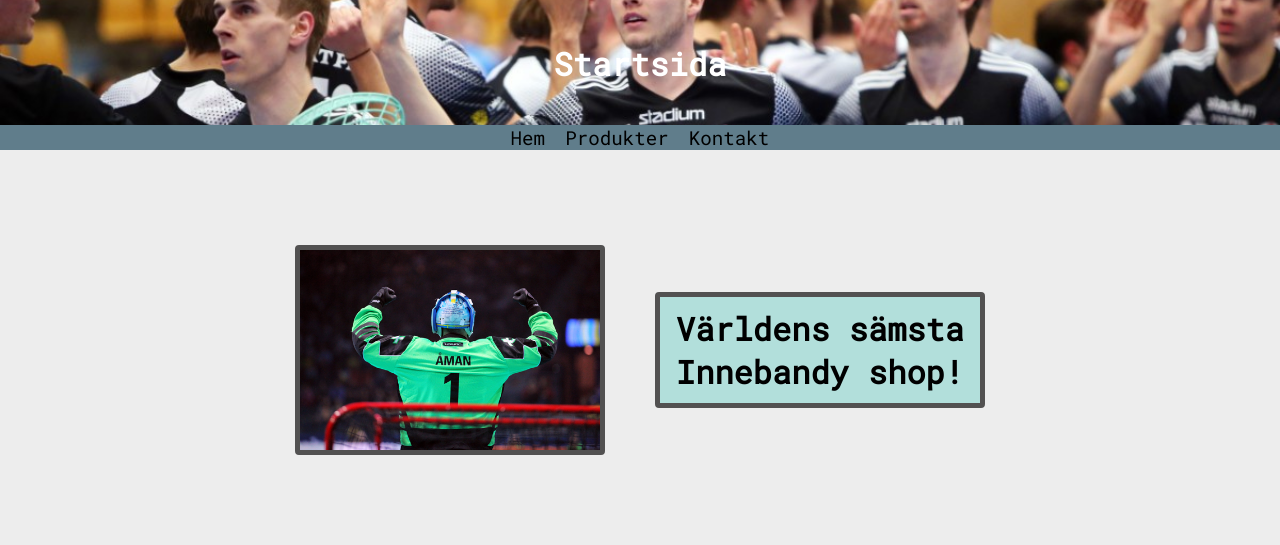
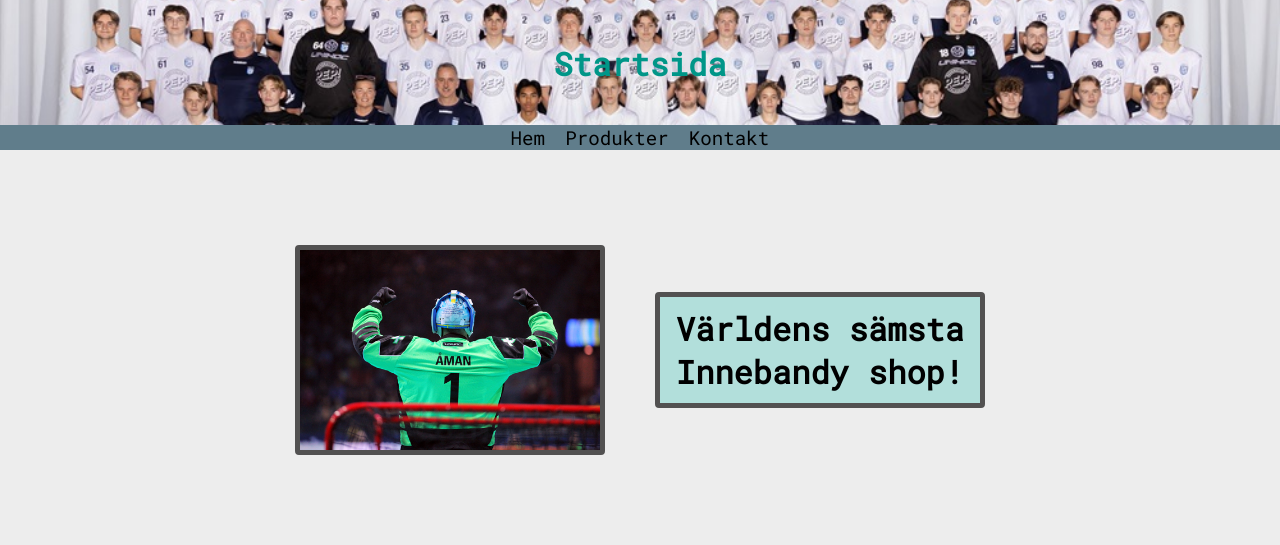
Before and after one commit to luddekudde33/minisajt, a plain HTML site: page minajst2/index.html in a window 1280 px wide. Shown: the top 545 px of the page. Drawn offline with Linux system fonts and the light colour scheme.

Commit message:
bytt bild

```diff
--- a/minajst2/navbar.css
+++ b/minajst2/navbar.css
@@ -9,10 +9,10 @@ body {
 
 h1 {
   margin: 0;
-  color: white;
+  color: #009688;
 }
 header {
-  background: url("bilder/oskar.jpg");
+  background: url("bilder/HJ.jpg");
   background-size: cover;
   background-position: center;
   height: 150px;
```
Also changed, not shown: minajst2/bilder/HJ.jpg (added).
